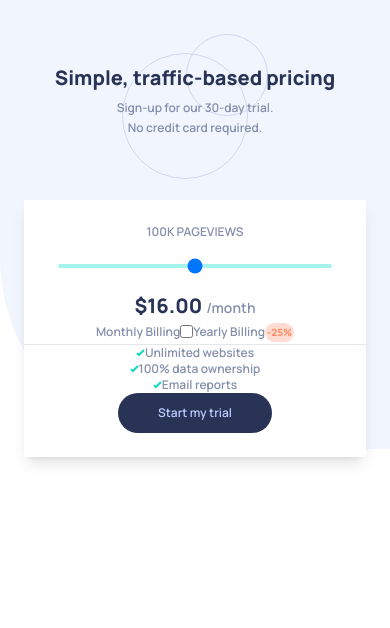
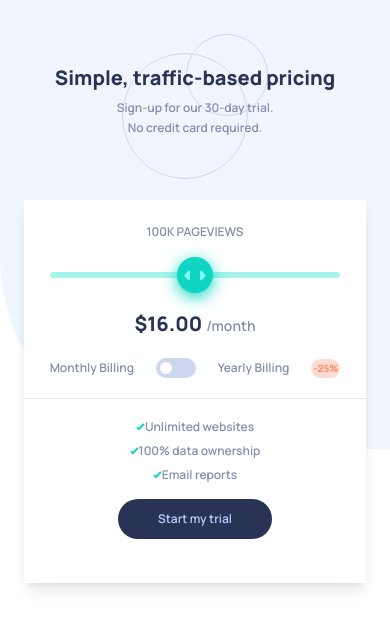
Before and after one commit to DenilDenilson/JR_TARJETA-ITERACTIVA, a website: page index.html in a window 390 px wide. Drawn offline with Linux system fonts and the light colour scheme.

Commit message:
Estilizado el mobile ✅

```diff
--- a/index.html
+++ b/index.html
@@ -22,23 +22,26 @@
     </hgroup>
       <main class="bg-White flex flex-col items-center shadow-lg py-6">
         <p class="text-xs text-Grayish_Blue uppercase">100k pageviews</p>
-        <input class="my-6 w-[80%] appearance-none outline-none rounded-sm bg-Soft_Cyan h-1
-        focus:outline-none focus:ring-0 focus:shadow-none" value="50%" type="range">
-        <p class="text-xl text-Dark_Desaturated_Blue font-extrabold">$16.00 <span class="font-semibold text-sm text-Grayish_Blue">/month</span></p>
-        <div class="flex items-center justify-between">
+
+          <input class="my-8 w-[85%] appearance-none outline-none rounded-lg bg-Soft_Cyan h-[6px]
+          focus:outline-none focus:ring-0 focus:shadow-none" id="input-range" min="0" max="100" value="50%" type="range">
+        <p class="text-xl mb-5 text-Dark_Desaturated_Blue font-extrabold">$16.00 <span class="font-semibold text-sm text-Grayish_Blue">/month</span></p>
+        <div class="flex w-[85%] max-w-[425px] items-center justify-between mb-5">
           <p class="text-xs text-Grayish_Blue">Monthly Billing</p>
-          <label class="" for="">
-            <input type="checkbox" name="" id="">
-            <span></span>
+          <label class="relative" for="">
+            <input type="checkbox" name="" id="" class="absolute invisible peer rounded-[20px] z-40 bg-Grayish_Blue outline-none border-0">
+            <span class="relative block w-[40px] h-[20px] z-30 bg-Light_Grayish_Blue cursor-pointer rounded-[20px] overflow-hidden
+
+            before:absolute before:top-[4px] before:left-[4px] before:bg-White before:w-3 before:h-3 before:rounded-lg"></span>
           </label>
           <p class="text-xs text-Grayish_Blue">Yearly Billing</p>
           <p class="text-[10px] text-Light_Red font-extrabold bg-Light_Red bg-opacity-30 rounded-xl p-[2px]">-25%</p>
         </div>
-        <footer class="w-full border-t-[1px] flex flex-col items-center">
+        <footer class="w-full border-t-[1px] flex flex-col items-center py-5">
           <ul class="flex flex-col items-center">
-            <li class="text-xs text-Grayish_Blue text-center flex items-center"><svg xmlns="http://www.w3.org/2000/svg" width="9" height="8"><path fill="none" stroke="#10D8C4" stroke-width="2" d="M1 4.134l1.907 1.908L7.949 1"/></svg>Unlimited websites</li>
-            <li class="text-xs text-Grayish_Blue text-center flex items-center"><svg xmlns="http://www.w3.org/2000/svg" width="9" height="8"><path fill="none" stroke="#10D8C4" stroke-width="2" d="M1 4.134l1.907 1.908L7.949 1"/></svg>100% data ownership</li>
-            <li class="text-xs text-Grayish_Blue text-center flex items-center"><svg xmlns="http://www.w3.org/2000/svg" width="9" height="8"><path fill="none" stroke="#10D8C4" stroke-width="2" d="M1 4.134l1.907 1.908L7.949 1"/></svg>Email reports</li>
+            <li class="text-xs mb-2 text-Grayish_Blue text-center flex items-center"><svg xmlns="http://www.w3.org/2000/svg" width="9" height="8"><path fill="none" stroke="#10D8C4" stroke-width="2" d="M1 4.134l1.907 1.908L7.949 1"/></svg>Unlimited websites</li>
+            <li class="text-xs mb-2 text-Grayish_Blue text-center flex items-center"><svg xmlns="http://www.w3.org/2000/svg" width="9" height="8"><path fill="none" stroke="#10D8C4" stroke-width="2" d="M1 4.134l1.907 1.908L7.949 1"/></svg>100% data ownership</li>
+            <li class="text-xs mb-4 text-Grayish_Blue text-center flex items-center"><svg xmlns="http://www.w3.org/2000/svg" width="9" height="8"><path fill="none" stroke="#10D8C4" stroke-width="2" d="M1 4.134l1.907 1.908L7.949 1"/></svg>Email reports</li>
           </ul>
           <button class="bg-Dark_Desaturated_Blue text-Pale_Blue text-xs py-3 px-10 rounded-3xl">Start my trial</button>
         </footer>
--- a/src/styles/input.css
+++ b/src/styles/input.css
@@ -1,3 +1,22 @@
 @tailwind base;
 @tailwind components;
 @tailwind utilities;
+
+#input-range::-webkit-slider-thumb{
+    -webkit-appearance: none;
+    width: 36px;
+    height: 36px;
+    background-color: hsl(174, 86%, 45%);
+    background-image: url('../images/icon-slider.svg');
+    background-position: center;
+    background-repeat: no-repeat;
+    border-radius: 50%;
+    cursor: pointer;
+    box-shadow: 0 4px 16px hsl(174, 86%, 45%);
+}
+
+/* input[type="checkbox"] {
+    -webkit-appearance: none;
+    visibility: hidden;
+    display: none;
+} */
```
Also changed, not shown: dist/output.css.
